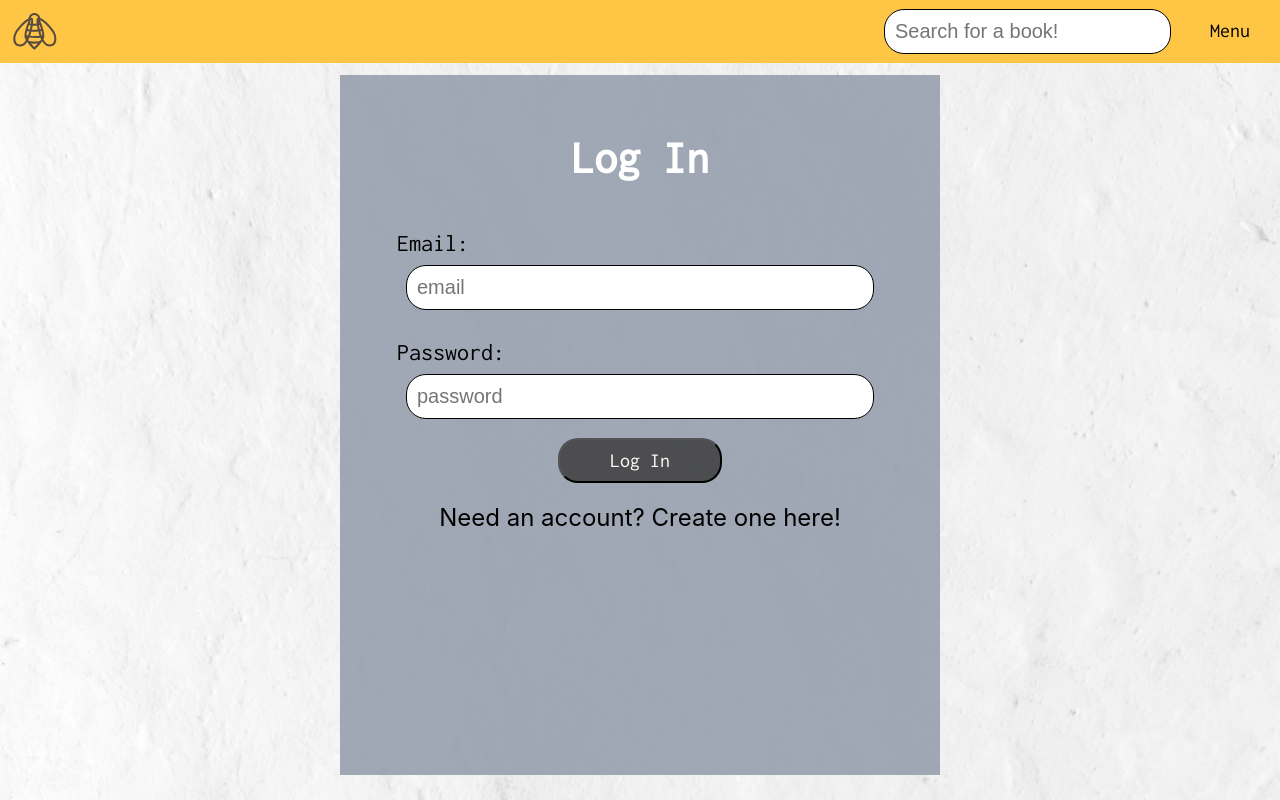
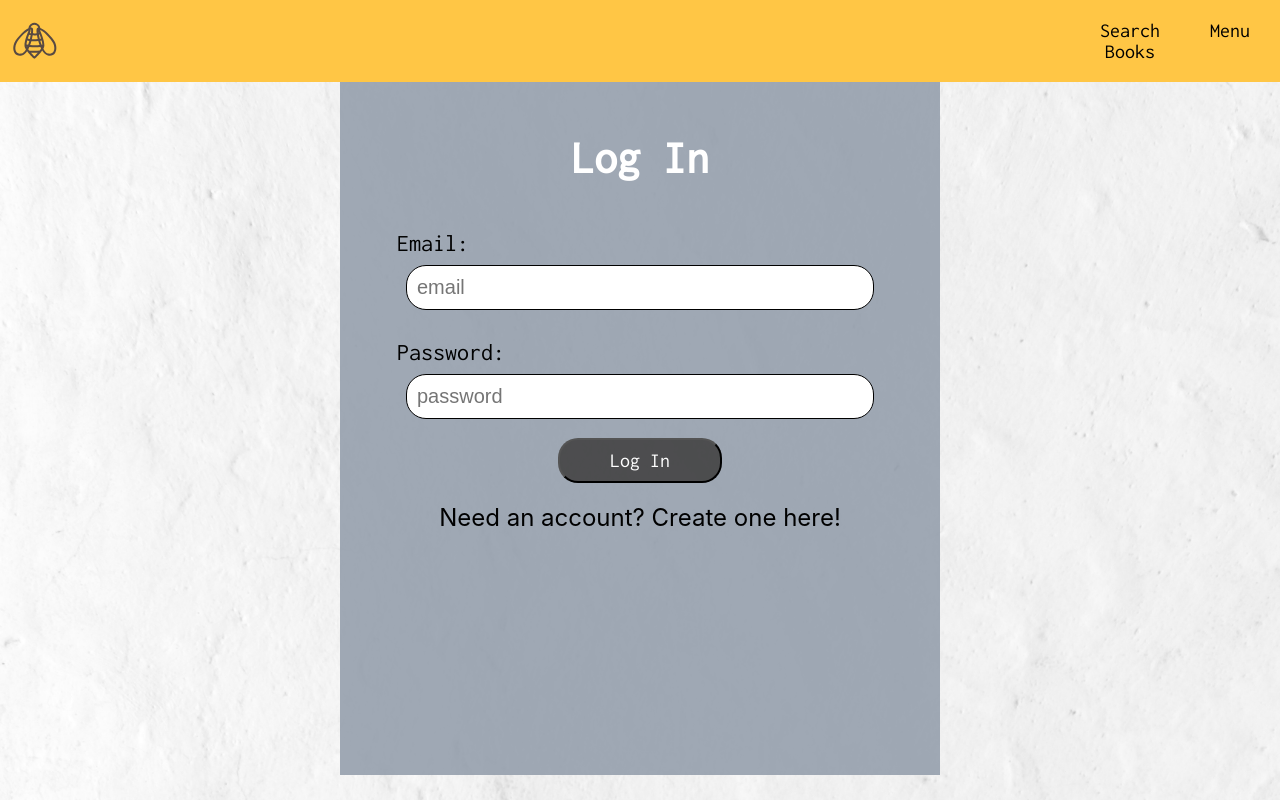
Before and after one commit to ldavidson45/book-club-react, a React (Create React App) app in the folder book-club-frontend/: page /login in a window 1280 px wide. Built offline with nearby package versions, Linux system fonts and the light colour scheme; no server answers.

Commit message:
move SearchBar to BookList

```diff
--- a/book-club-frontend/public/index.html
+++ b/book-club-frontend/public/index.html
@@ -2,12 +2,20 @@
 <html lang="en">
   <head>
     <meta charset="utf-8" />
+    <link
+      rel="stylesheet"
+      href="path/to/font-awesome/css/font-awesome.min.css"
+    />
+
     <link rel="shortcut icon" href="%PUBLIC_URL%/favicon.ico" />
     <meta
       name="viewport"
       content="width=device-width, initial-scale=1, shrink-to-fit=no"
     />
-    <link href="https://fonts.googleapis.com/css?family=Inconsolata|Work+Sans" rel="stylesheet">
+    <link
+      href="https://fonts.googleapis.com/css?family=Inconsolata|Work+Sans"
+      rel="stylesheet"
+    />
     <meta name="theme-color" content="#000000" />
     <!--
       manifest.json provides metadata used when your web app is installed on a
--- a/book-club-frontend/src/components/App/App.js
+++ b/book-club-frontend/src/components/App/App.js
@@ -1,7 +1,7 @@
 import React, { Component } from "react";
 import "./App.css";
 import { Route, Redirect, Switch } from "react-router-dom";
-// import BookList from "../BookList/BookList";
+import BookList from "../BookList/BookList";
 // import Book from "../Book/Book";
 // import NewBook from "../NewBook/NewBook";
 // import Signup from "../Signup/Signup";
@@ -80,7 +80,11 @@ class App extends Component {
     event.preventDefault();
     Axios.post("http://localhost:3000/user/login", {
       email: this.state.email,
-      password: this.state.password
+      password: this.state.password,
+      name: {
+        firstName: this.state.firstName,
+        lastName: this.state.lastName
+      }
     })
       .then(res => {
         console.log(res);
@@ -117,7 +121,12 @@ class App extends Component {
     console.log(isLoggedIn);
     return (
       <div>
-        <NavigationBar handleLogout={this.handleLogout} />
+        <NavigationBar
+          handleLogout={this.handleLogout}
+          {...this.state}
+          handleInput={this.handleInput}
+          {...this.props}
+        />
         <main>
           {/* Routes */}
           <Switch>
@@ -154,6 +163,18 @@ class App extends Component {
                 );
               }}
             />
+            <Route
+              path="/search"
+              render={props => {
+                return (
+                  <BookList
+                    {...props}
+                    {...this.state}
+                    handleInput={this.handleInput}
+                  />
+                );
+              }}
+            />
           </Switch>
         </main>
       </div>
--- a/book-club-frontend/src/components/BookList/BookList.js
+++ b/book-club-frontend/src/components/BookList/BookList.js
@@ -3,6 +3,7 @@ import { Link } from "react-router-dom";
 import "./BookList.css";
 import Axios from "axios";
 import Book from "../Book/Book";
+import SearchBar from "../SearchBar/SearchBar";
 
 class BookList extends Component {
   constructor(props) {
@@ -44,11 +45,11 @@ class BookList extends Component {
   addToHasRead(event) {
     event.preventDefault();
     const bookId = event.target.value;
-    const email = this.props.email;
+    const userId = localStorage.userId;
 
     Axios.post("http://localhost:3000/api/books/hasRead", {
       bookId,
-      email
+      userId
     }).then(res => {
       console.log(res);
     });
@@ -81,7 +82,7 @@ class BookList extends Component {
             />
             <h4 className="book-title">{book.volumeInfo.title}</h4>
           </Link>
-          <button value={book.id} onClick={this.addToBooksRead}>
+          <button value={book.id} onClick={this.addToHasRead}>
             I've Read This!
           </button>
           <button value={book.id} onClick={this.addToWillRead}>
@@ -93,7 +94,7 @@ class BookList extends Component {
     return (
       <div>
         <form onSubmit={this.getData}>
-          <input
+          <SearchBar
             type="text"
             name="searchTerms"
             placeholder="search by title"
--- a/book-club-frontend/src/components/NavigationBar/NavigationBar.js
+++ b/book-club-frontend/src/components/NavigationBar/NavigationBar.js
@@ -14,14 +14,9 @@ class NavigationBar extends Component {
           />
         </Link>
         <div className="nav-links-container">
-          {/* <Link className="nav-link" to="/new-book">
-            <p></p>
-          </Link> */}
-          <input
-            className="form-input"
-            placeholder="Search for a book!"
-            onChange={this.props.handleInput}
-          />
+          <Link className="nav-link" to="/search">
+            <p>Search Books</p>
+          </Link>
 
           {/* dropdown menu */}
 
--- /dev/null
+++ b/book-club-frontend/src/components/SearchBar/SearchBar.js
@@ -0,0 +1,17 @@
+import React, { Component } from "react";
+import Axios from "axios";
+
+class SearchBar extends Component {
+  render() {
+    return (
+      <input
+        className="form-input"
+        placeholder="Search for a book!"
+        name="searchTerms"
+        onChange={this.props.onChange}
+      />
+    );
+  }
+}
+
+export default SearchBar;
```
